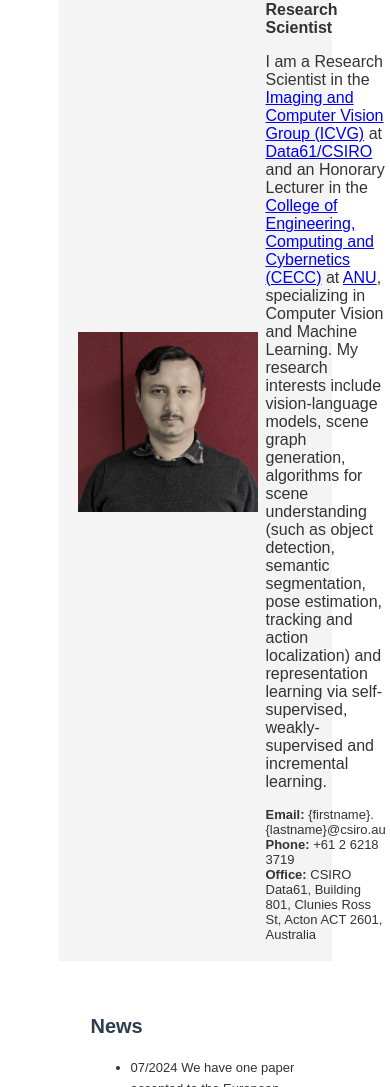
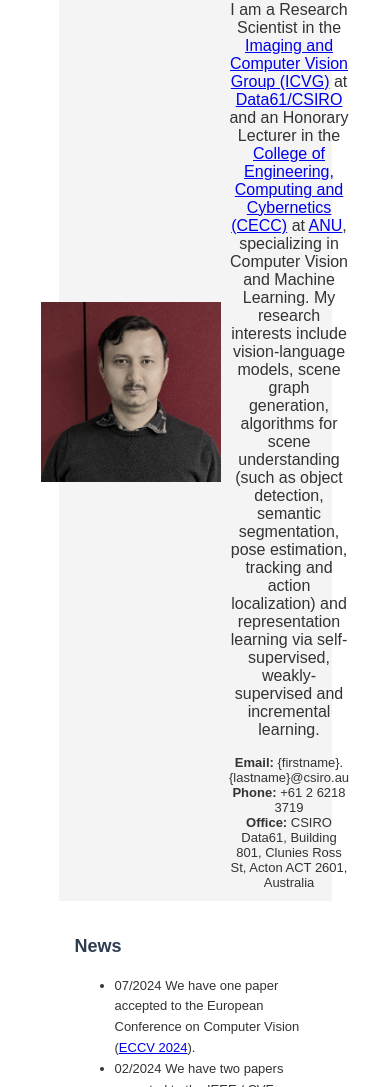
Before and after one commit to zeeshanhayder/zeeshanhayder.github.io, a plain HTML site: page index.html in a window 390 px wide. Shown: the part 118-1205 px from the top of the page. Drawn offline with Linux system fonts and the light colour scheme.

Commit message:
Update index.html
Fix some display issues.

```diff
--- a/index.html
+++ b/index.html
@@ -13,7 +13,7 @@
             margin: 0;
             padding: 0;
             color: #333;
-            font-size: 14px; /* Reduced base font size */
+            font-size: 14px;
         }
         header {
             background-color: #f4f4f4;
@@ -21,18 +21,18 @@
             padding: 1rem;
         }
         main {
-            padding: 2rem;
+            padding: 1rem;
         }
         h1 {
             color: #2c3e50;
-            font-size: 24px; /* Reduced h1 font size */
+            font-size: 24px;
         }
         h2 {
             color: #2c3e50;
-            font-size: 20px; /* Reduced h2 font size */
+            font-size: 20px;
         }
         h3 {
-            font-size: 16px; /* Reduced h3 font size */
+            font-size: 16px;
         }
         .paper {
             margin-bottom: 2rem;
@@ -44,13 +44,42 @@
         }
         .paper p {
             margin-bottom: 0.5rem;
-            font-size: 13px; /* Reduced paragraph font size in papers */
+            font-size: 13px;
         }
         .news-item {
-            font-size: 13px; /* Reduced font size for news items */
+            font-size: 13px;
         }
         .contact-info {
-            font-size: 13px; /* Reduced font size for contact info */
+            font-size: 13px;
+        }
+        @media (max-width: 768px) {
+            body {
+                width: 95%;
+                margin: 0 auto;
+            }
+            header {
+                padding: 0.5rem;
+            }
+            .header-content {
+                display: flex;
+                flex-direction: column;
+                align-items: center;
+            }
+            .header-image {
+                margin-bottom: 1rem;
+            }
+            .header-text {
+                text-align: center;
+            }
+            h1 {
+                font-size: 20px;
+            }
+            h2 {
+                font-size: 18px;
+            }
+            h3 {
+                font-size: 14px;
+            }
         }
     </style>
     <link rel="stylesheet" href="https://cdnjs.cloudflare.com/ajax/libs/font-awesome/4.7.0/css/font-awesome.min.css">
```
